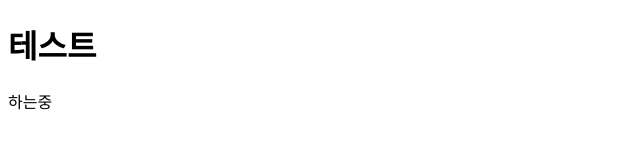
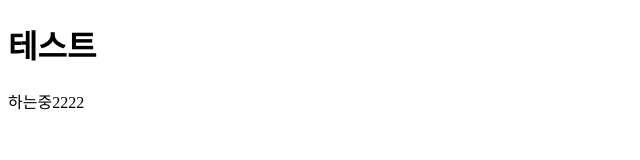
Before and after one commit to youngsukim-kr/economicvalue.github.io, a plain HTML site: page index.html in a window 1280 px wide. Shown: the full height of the page, 0-640 px from the left. Drawn offline with Linux system fonts and the light colour scheme.

Commit message:
first commit

```diff
--- a/index.html
+++ b/index.html
@@ -11,7 +11,7 @@
       테스트
     </h1>
     <p>
-      하는중
+      하는중2222
     </p>
   </body>
 </html>
```
